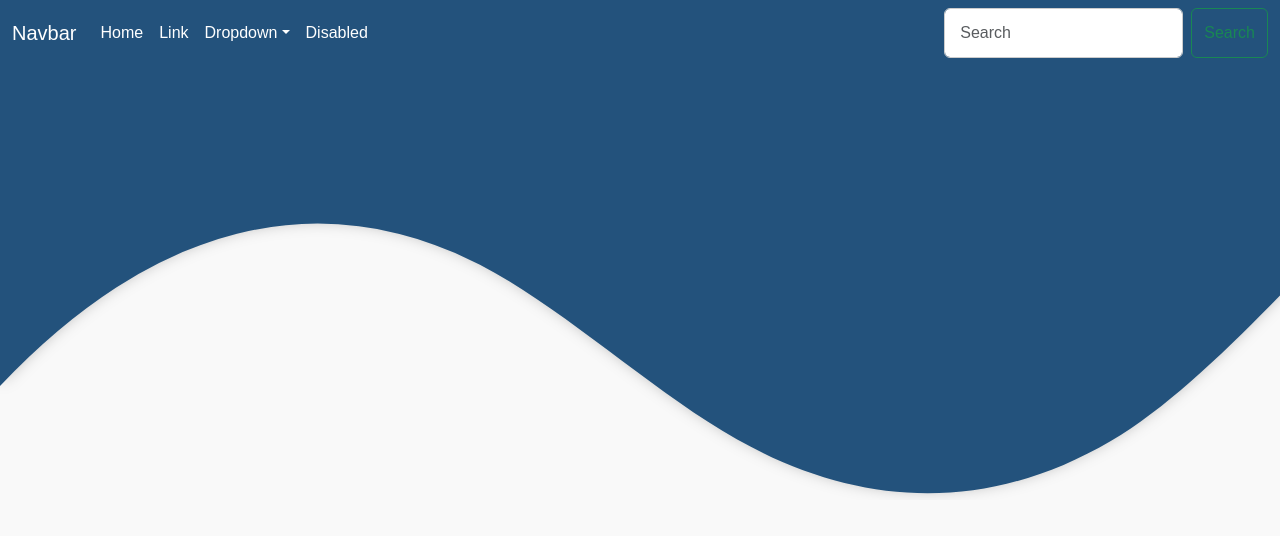
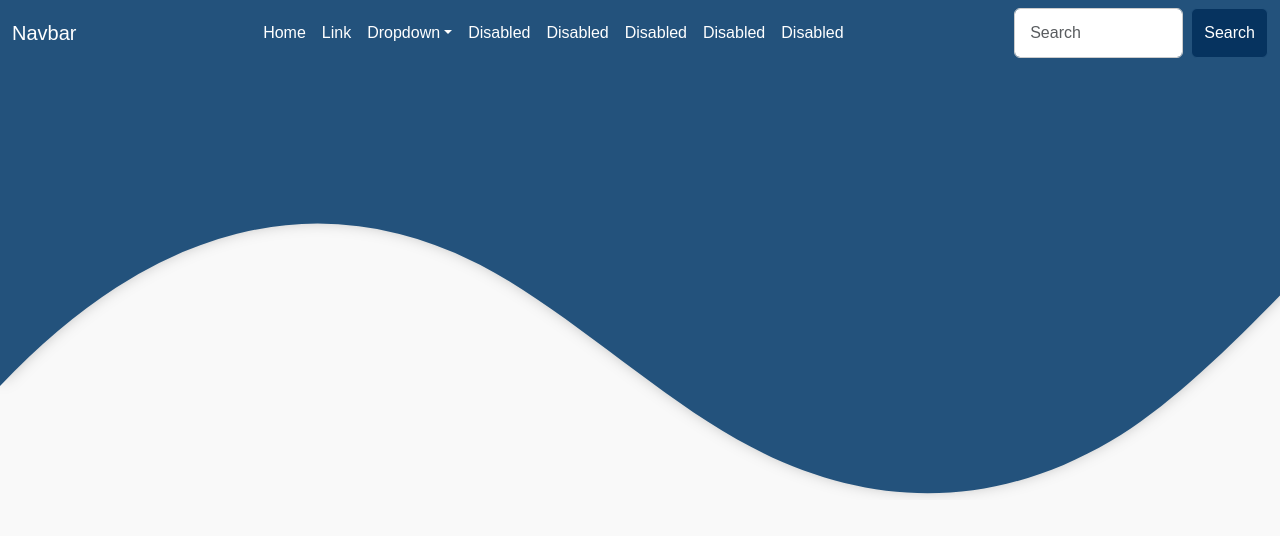
Before and after one commit to devtescode/Frontend-StepBoutique, a React (Vite) app: page /db in a window 1280 px wide. Shown: the top 536 px of the page. Built offline with nearby package versions, Linux system fonts and the light colour scheme.

Commit message:
Front-end_StepBoutique login page

```diff
--- a/src/components/Dashboard-page/Dashboard.css
+++ b/src/components/Dashboard-page/Dashboard.css
@@ -0,0 +1,15 @@
+.btn-custom {
+    color: #ffffff; /* Text color */
+    background-color: rgb(6, 51, 95); /* Background color */
+    border-color: #23527c; /* Border color */
+}
+
+.btn-custom:hover {
+    color: #ffffff; /* Text color on hover */
+    background-color: #1d4b6c; /* Darker shade for hover effect */
+    border-color: #1d4b6c; /* Border color on hover */
+}
+
+.btn-custom:focus, .btn-custom:active {
+    box-shadow: 0 0 0 0.2rem rgba(0, 47, 255, 0.5); /* Focus shadow */
+}
--- a/src/components/Dashboard-page/Dashboard.jsx
+++ b/src/components/Dashboard-page/Dashboard.jsx
@@ -10,11 +10,12 @@ const Dashboard = () => {
             <nav class="navbar navbar-expand-lg ">
                 <div class="container-fluid">
                     <a class="navbar-brand text-white" href="#">Navbar</a>
-                    <button class="navbar-toggler" type="button" data-bs-toggle="collapse" data-bs-target="#navbarSupportedContent" aria-controls="navbarSupportedContent" aria-expanded="false" aria-label="Toggle navigation">
+                    <button class="navbar-toggler bg-white" type="button" data-bs-toggle="collapse" data-bs-target="#navbarSupportedContent" aria-controls="navbarSupportedContent" aria-expanded="false" aria-label="Toggle navigation">
                         <span class="navbar-toggler-icon"></span>
                     </button>
-                    <div class="collapse navbar-collapse " id="navbarSupportedContent">
-                        <ul class="navbar-nav me-auto mb-2 mb-lg-0 ">
+                    <div class="collapse navbar-collapse" id="navbarSupportedContent" style={{ justifyContent: "space-between" }}>
+                        <div className=' w-100 '>
+                            <ul class="navbar-nav me-auto mb-2 mb-lg-0 justify-content-center text-center mx-0 mx-sm-5">
                                 <li class="nav-item ">
                                     <a class="nav-link active text-white" aria-current="page" href="#">Home</a>
                                 </li>
@@ -28,18 +29,33 @@ const Dashboard = () => {
                                     <ul class="dropdown-menu">
                                         <li><a class="dropdown-item" href="#">Action</a></li>
                                         <li><a class="dropdown-item" href="#">Another action</a></li>
-                                    <li><hr class="dropdown-divider"/></li>
+                                        <li><hr class="dropdown-divider" /></li>
                                         <li><a class="dropdown-item" href="#">Something else here</a></li>
                                     </ul>
                                 </li>
                                 <li class="nav-item">
                                     <a class="nav-link disabled text-white" aria-disabled="true">Disabled</a>
                                 </li>
+                                <li class="nav-item">
+                                    <a class="nav-link disabled text-white" aria-disabled="true">Disabled</a>
+                                </li>
+                                <li class="nav-item">
+                                    <a class="nav-link disabled text-white" aria-disabled="true">Disabled</a>
+                                </li>
+                                <li class="nav-item">
+                                    <a class="nav-link disabled text-white" aria-disabled="true">Disabled</a>
+                                </li>
+                                <li class="nav-item">
+                                    <a class="nav-link disabled text-white" aria-disabled="true">Disabled</a>
+                                </li>
+
                             </ul>
                         </div>
                         <div class="d-flex" role="search">
                             <input class="form-control me-2" type="search" placeholder="Search" aria-label="Search" />
-                            <button class="btn btn-outline-success" type="submit">Search</button>
+                            <button class="btn btn-custom" type="submit">Search</button>
+
+                        </div>
                     </div>
                 </div>
             </nav>
```
Lines whose indentation alone changed are shown as unchanged.
